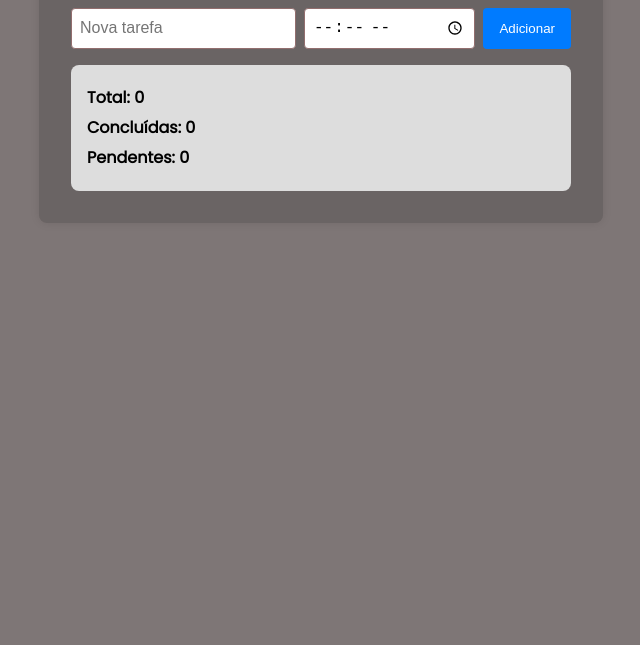
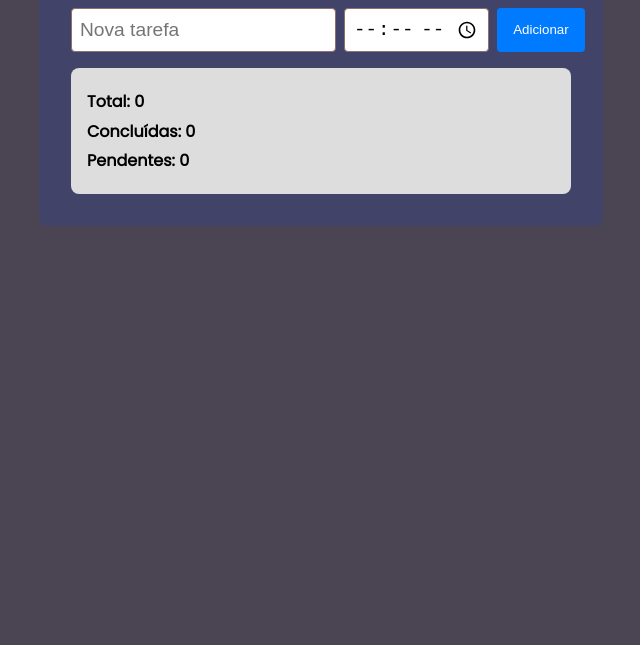
Before and after one commit to EstevamGabriel16/todo-lista, a website: page index.html in a window 1280 px wide. Shown: the part 155-800 px from the top of the page, without its empty margins (319-959 px from the left). Drawn offline with Linux system fonts and the light colour scheme.

Commit message:
atualização do css

```diff
--- a/style.css
+++ b/style.css
@@ -1,7 +1,7 @@
 /* Define o estilo base da página */
 body {
     font-family: 'Poppins', sans-serif; /* Fonte moderna */
-    background: #7e7676; /* Fundo claro */
+    background:#4b4453; /* Fundo escuro */
     padding: 2rem;
     display: flex;
     justify-content: center; /* Centraliza o conteúdo horizontalmente */
@@ -9,18 +9,18 @@ body {
 
 /* Caixa principal que envolve tudo */
 .recipiente-princ {
-    background: #00000028;
+    background: #113fd828; /*Cor do recipiente*/
+    color: black; /*cor da fonte do recipiente*/
     padding: 2rem;
     border-radius: 8px;
     width: 100%;
     max-width: 500px;
-    box-shadow: 0 0 10px rgba(0, 0, 0, 0.1); /* Sombra suave */
 }
 
 /* Grupo de inputs e botão */
 .grupo-input {
-    display: flex;
-    gap: 0.5rem;
+    display: flex;/* Coloca os elementos (input, time e botão) lado a lado */
+    gap:0.5rem;
     margin-bottom: 1rem;
 }
 
@@ -31,7 +31,7 @@ input[type="time"] {
     padding: 0.5rem;
     border: 1px solid #926e6e;
     border-radius: 4px;
-    font-size: 1rem;
+    font-size: 1.2rem;
 }
 
 /* Botão de adicionar tarefa */
```
